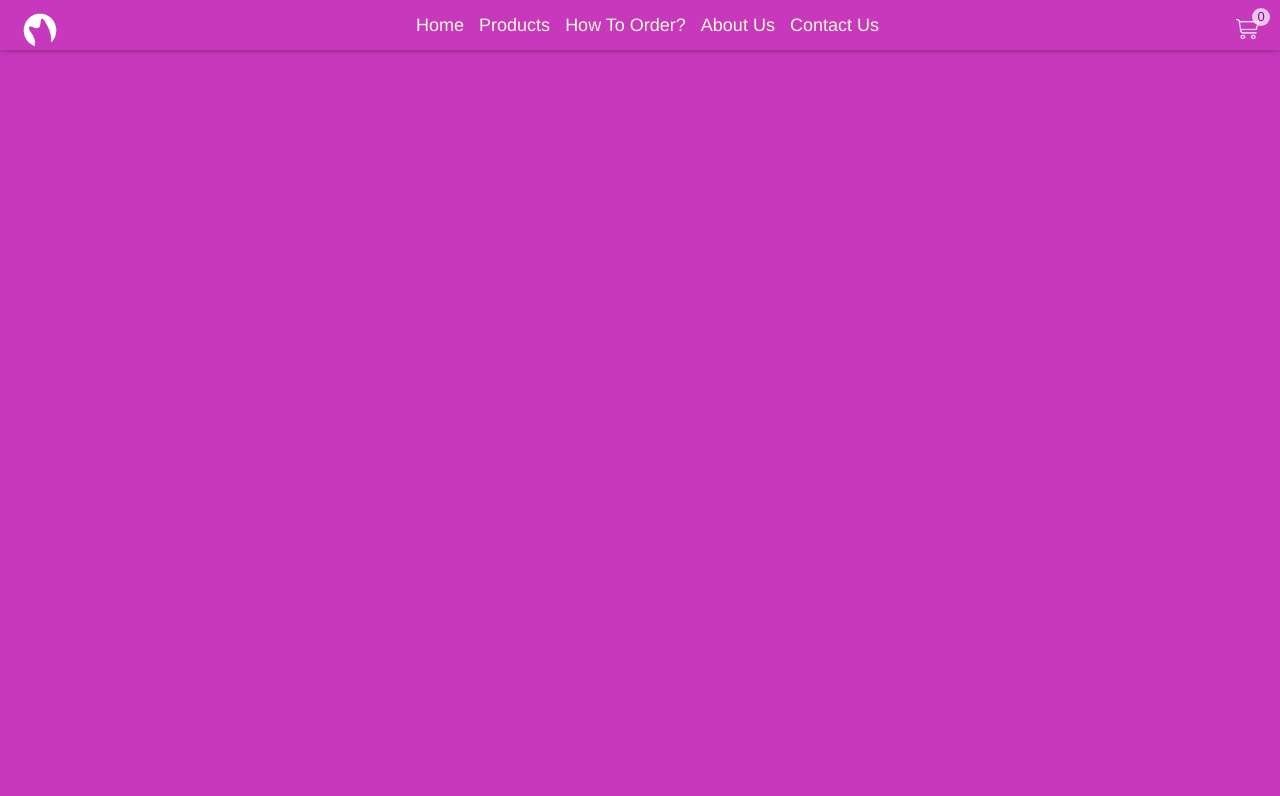
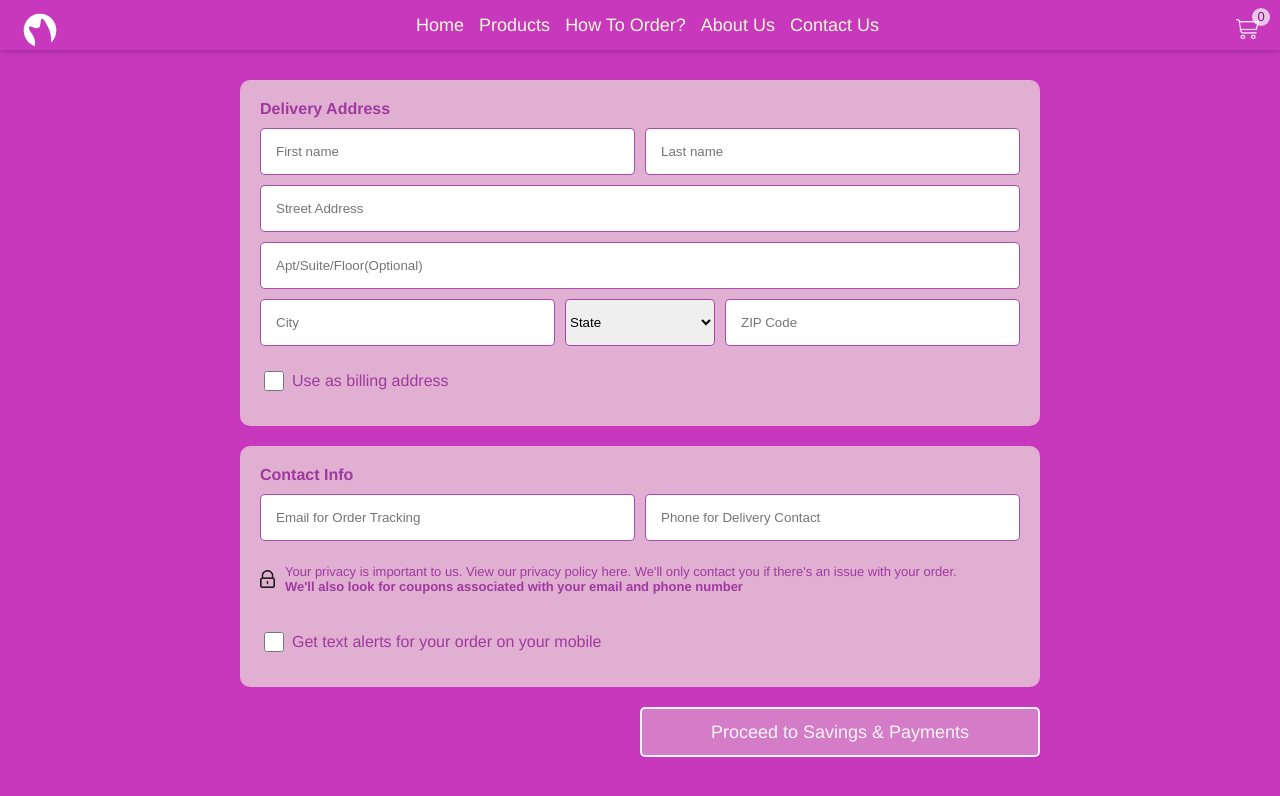
Before and after one commit to anastasijas2101/E-commerce, a React (Vite) app: page /checkout in a window 1280 px wide. Shown: the top 796 px of the page. Built offline with nearby package versions, Linux system fonts and the light colour scheme.

Commit message:
Add Checkout page

```diff
--- a/src/App.jsx
+++ b/src/App.jsx
@@ -6,6 +6,7 @@ import ContactUs from './features/ContactUs/ContactUs'
 import Products from './features/Products/Products'
 import HowToOrder from './features/HowToOrder/HowToOrder'
 import './App.css'
+import Checkout from './features/Cart/components/Checkout'
 
 function App() {
 
@@ -20,6 +21,7 @@ function App() {
           <Route path='/howToOrder' element={<HowToOrder />} />
           <Route path='/aboutUs' element={<AboutUs />} />
           <Route path='/contactUs' element={<ContactUs />} />
+          <Route path='/checkout' element={<Checkout />} />
         </Routes>
       </BrowserRouter>
     </>
--- a/src/assets/index.jsx
+++ b/src/assets/index.jsx
@@ -13,7 +13,7 @@ import secondGroupPhoto from './second-group-photo.jpg'
 import thirdGroupPhoto from './third-group-photo.jpg'
 import locationMark from './location-mark.png'
 import phoneIcon from './phone-icon.png'
-import binImage from './bin-image.png'
+import lockIcon from './lock-icon.png'
 
 const CuriousCat = () => {
     return <img src={curiousCatLogo} alt="curious-cat-logo" />
@@ -72,7 +72,11 @@ const PhoneIcon = () => {
 }
 
 const LocationMark = () => {
-    return <img src={locationMark} alt='location-marl' />
+    return <img src={locationMark} alt='location-mark' />
+}
+
+const LockIcon = () => {
+    return <img src={lockIcon} alt='lock-icon' />
 }
 
 export {
@@ -91,4 +95,5 @@ export {
     ThirdGroupPhoto,
     PhoneIcon,
     LocationMark,
+    LockIcon,
 }
--- a/src/features/Cart/Cart.jsx
+++ b/src/features/Cart/Cart.jsx
@@ -2,8 +2,10 @@ import { useCartStore } from '../../stores/cart.store';
 import './Cart.style.css'
 import binIcon from '../../assets/bin-image.png'
 import Button from '../../components/Button/Button'
+import { useNavigate } from 'react-router-dom';
 
 const Cart = () => {
+    const router = useNavigate();
     const { cart, deleteItem, clearCart, incrementItem, decrementItem } = useCartStore();
 
     const total = cart.reduce(
@@ -14,6 +16,10 @@ const Cart = () => {
         const totalItemPrice = item.price * item.quantity;
         return totalItemPrice.toFixed(2);
     };
+
+    const openCheckout = () => {
+        router('/checkout');
+    }
 
     return (
         <div className='cart-style'>
@@ -54,7 +60,7 @@ const Cart = () => {
                     <h4>Total:</h4>
                     <p>${total.toFixed(2)}</p>
                 </div>
-                <Button className='checkout-button' buttonText='Proceed to checkout' />
+                <Button className='checkout-button' handleClick={openCheckout} buttonText='Proceed to checkout' />
                 <Button className='clear-cart' handleClick={clearCart} buttonText='Clear cart' />
             </>) : (<>
                 <h2 className='no-items'>No items in cart</h2>
--- /dev/null
+++ b/src/features/Cart/components/Checkout.jsx
@@ -0,0 +1,54 @@
+import './Checkout.style.css'
+import Button from '../../../components/Button/Button'
+import lockIcon from '../../../assets/lock-icon.png'
+
+const Checkout = () => {
+    return (
+        <div className='checkout-div'>
+            <div className='delivery-address-div'>
+                <h4>Delivery Address</h4>
+                <div className='first-last-name'>
+                    <input type='text' placeholder='First name' />
+                    <input type='text' placeholder='Last name' />
+                </div>
+                <input type='text' placeholder='Street Address' />
+                <input type='text' placeholder='Apt/Suite/Floor(Optional)' />
+                <div className='city-state-ZIP-div'>
+                    <input type='text' placeholder='City' />
+                    <select>
+                        <option>State</option>
+                        <option>USA</option>
+                        <option>Canada</option>
+                        <option>UK</option>
+                    </select>
+                    <input type='text' placeholder='ZIP Code' />
+                </div>
+                <div className='checkbox-billing-address-div'>
+                    <input className='checkbox-billing' type='checkbox' />
+                    <p>Use as billing address</p>
+                </div>
+            </div>
+            <div className='contact-info-div'>
+                <h4>Contact Info</h4>
+                <div className='email-phone-div'>
+                    <input type='text' placeholder='Email for Order Tracking' />
+                    <input type='text' placeholder='Phone for Delivery Contact' />
+                </div>
+                <div className='privacy-div'>
+                    <img src={lockIcon} alt='lock-icon' />
+                    <p>Your privacy is important to us. View our privacy policy here. We'll only contact you
+                        if there's an issue with your order. <br />
+                        <span>We'll also look for coupons associated with your email and phone number</span>
+                    </p>
+                </div>
+                <div className='text-alerts-checkbox-div'>
+                    <input className='text-alerts' type='checkbox' />
+                    <p>Get text alerts for your order on your mobile</p>
+                </div>
+            </div>
+            <Button buttonText='Proceed to Savings & Payments' />
+        </div>
+    )
+}
+
+export default Checkout;
--- /dev/null
+++ b/src/features/Cart/components/Checkout.style.css
@@ -0,0 +1,143 @@
+.checkout-div {
+    padding: 80px;
+    display: flex;
+    flex-direction: column;
+    justify-content: center;
+    align-items: center;
+    gap: 20px;
+}
+
+.delivery-address-div {
+    max-width: 800px;
+    width: 100%;
+    display: flex;
+    flex-direction: column;
+    gap: 10px;
+    background-color: #e1afd1;
+    padding: 20px;
+    border-radius: 10px;
+    color: #850f8dbb;
+}
+
+.delivery-address-div input {
+    padding: 15px;
+    border-radius: 5px;
+    border: 1px solid #850f8dbb;
+}
+
+.first-last-name {
+    display: flex;
+    flex-direction: row;
+    gap: 10px;
+    align-items: center;
+    justify-content: center;
+}
+
+.first-last-name input {
+    max-width: 400px;
+    width: 100%;
+}
+
+.city-state-ZIP-div {
+    display: flex;
+    flex-direction: row;
+    gap: 10px;
+}
+
+.city-state-ZIP-div input {
+    max-width: 800px;
+    width: 100%;
+}
+
+.city-state-ZIP-div select {
+    max-width: 150px;
+    width: 100%;
+    border: 1px solid #850f8dbb;
+    border-radius: 5px;
+}
+
+.checkbox-billing-address-div {
+    display: flex;
+    flex-direction: row;
+    gap: 5px;
+}
+
+.checkbox-billing {
+    max-width: 20px;
+    width: 100%;
+    border: 1px solid #850f8dbb;
+}
+
+.contact-info-div {
+    max-width: 800px;
+    width: 100%;
+    display: flex;
+    flex-direction: column;
+    gap: 10px;
+    background-color: #e1afd1;
+    padding: 20px;
+    border-radius: 10px;
+    color: #850f8dbb;
+}
+
+.email-phone-div {
+    display: flex;
+    flex-direction: row;
+    gap: 10px;
+    max-width: 800px;
+    width: 100%;
+    align-items: center;
+    justify-content: center;
+}
+
+.email-phone-div input {
+    padding: 15px;
+    border-radius: 5px;
+    border: 1px solid #850f8dbb;
+    max-width: 400px;
+    width: 100%;
+}
+
+.privacy-div {
+    display: flex;
+    flex-direction: row;
+    gap: 10px;
+    font-size: small;
+    align-items: center;
+}
+
+.privacy-div span {
+    font-weight: bold;
+}
+
+.privacy-div img {
+    max-width: 15px;
+    width: 100%;
+}
+
+.text-alerts-checkbox-div {
+    display: flex;
+    flex-direction: row;
+    gap: 5px;
+}
+
+.text-alerts {
+    max-width: 20px;
+    width: 100%;
+    border: 1px solid #850f8dbb;
+}
+
+.checkout-div button {
+    max-width: 400px;
+    width: 100%;
+    margin-left: 400px;
+    background-color: #e1afd194;
+    border: 2px solid whitesmoke;
+    color: whitesmoke;
+}
+
+.checkout-div button:hover {
+    background-color: whitesmoke;
+    border: 2px solid #e1afd194;
+    color: #850f8dbb;
+}
```
Also changed, not shown: src/assets/lock-icon.png (added).
